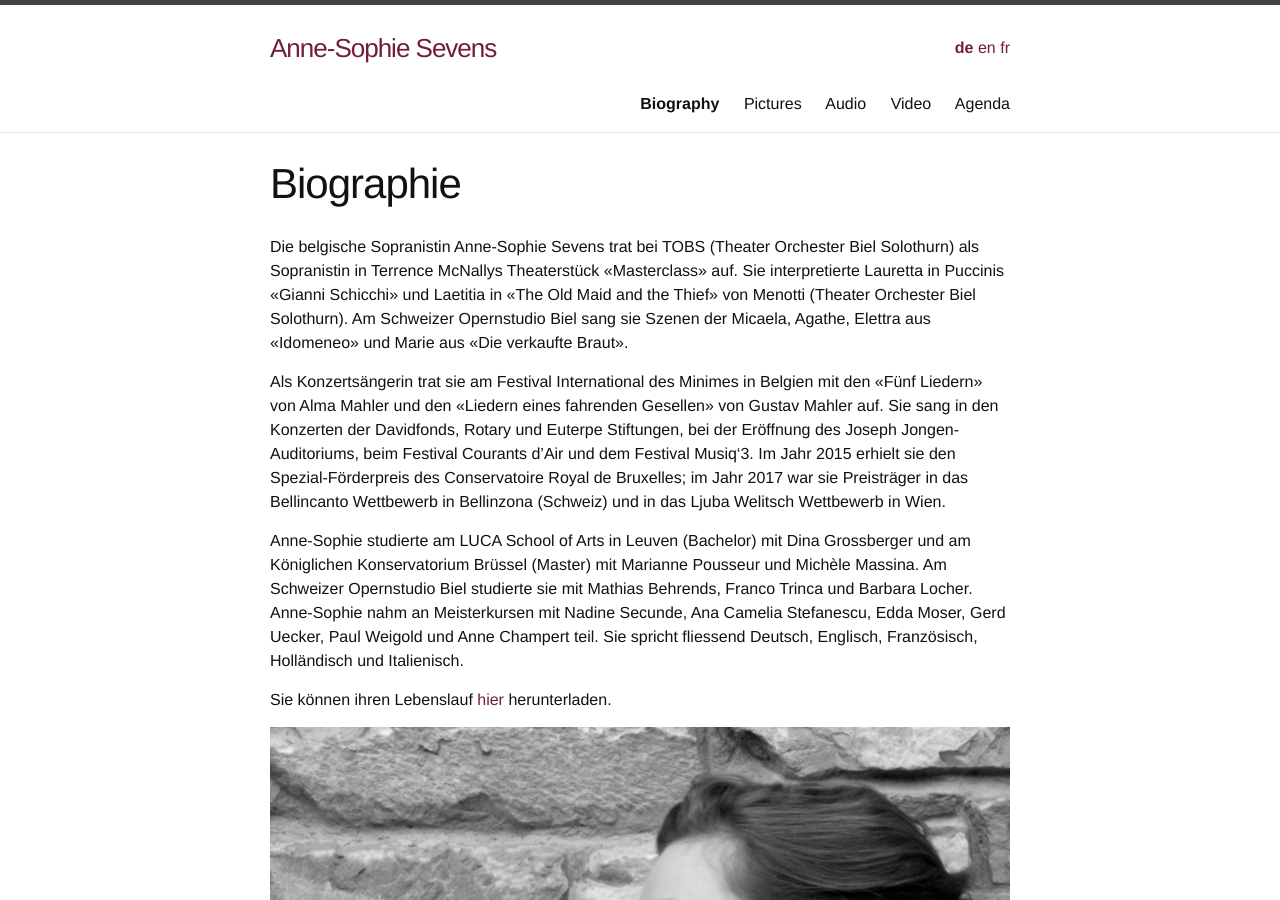
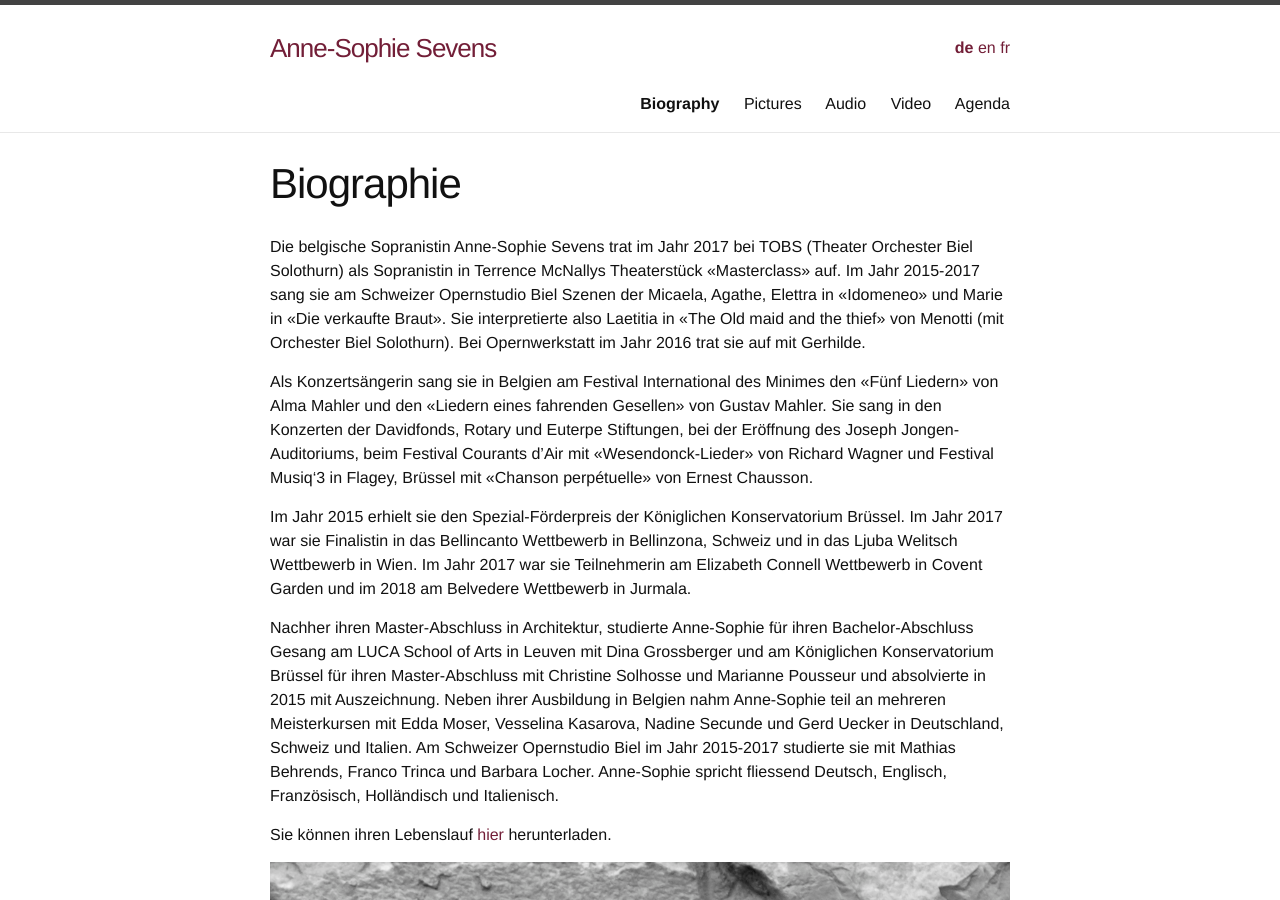
Before and after one commit to annesophie-sevens/annesophie-sevens.github.io, a Jekyll site: the page built from biography-de.md, in a window 1280 px wide and 900 px high. Built offline with Jekyll 4.4.1, drawn with Linux system fonts in a browser that asks for light colours.

Commit message:
Update biography-de.md

```diff
--- a/biography-de.md
+++ b/biography-de.md
@@ -6,14 +6,14 @@ lang: de
 ref: biography
 
 ---
-Die belgische Sopranistin Anne-Sophie Sevens trat bei TOBS (Theater Orchester Biel Solothurn) als Sopranistin in Terrence McNallys Theaterstück «Masterclass» auf. Sie interpretierte Lauretta in Puccinis «Gianni Schicchi» und Laetitia in «The Old Maid and the Thief» von Menotti (Theater Orchester Biel Solothurn). Am Schweizer Opernstudio Biel sang sie Szenen der Micaela, Agathe, Elettra aus «Idomeneo» und Marie aus «Die verkaufte Braut».
+Die belgische Sopranistin Anne-Sophie Sevens trat im Jahr 2017 bei TOBS (Theater Orchester Biel Solothurn) als Sopranistin in Terrence McNallys Theaterstück «Masterclass» auf. Im Jahr 2015-2017 sang sie am Schweizer Opernstudio Biel Szenen der Micaela, Agathe, Elettra in «Idomeneo» und Marie in «Die verkaufte Braut». Sie interpretierte also Laetitia in «The Old maid and the thief» von Menotti (mit Orchester Biel Solothurn). Bei Opernwerkstatt im Jahr 2016 trat sie auf mit Gerhilde.
 
-Als Konzertsängerin trat sie am Festival International des Minimes in Belgien mit den «Fünf Liedern» von Alma Mahler und den «Liedern eines fahrenden Gesellen» von Gustav Mahler auf. Sie sang in den Konzerten der Davidfonds, Rotary und Euterpe Stiftungen, bei der Eröffnung des Joseph Jongen-Auditoriums, beim Festival Courants d’Air und dem Festival Musiq‘3. Im Jahr 2015 erhielt sie den Spezial-Förderpreis des Conservatoire Royal de Bruxelles; im Jahr 2017 war sie Preisträger in das Bellincanto Wettbewerb in Bellinzona (Schweiz) und in das Ljuba Welitsch Wettbewerb in Wien.
+Als Konzertsängerin sang sie in Belgien am Festival International des Minimes den «Fünf Liedern» von Alma Mahler und den «Liedern eines fahrenden Gesellen» von Gustav Mahler. Sie sang in den Konzerten der Davidfonds, Rotary und Euterpe Stiftungen, bei der Eröffnung des Joseph Jongen-Auditoriums, beim Festival Courants d’Air mit «Wesendonck-Lieder» von Richard Wagner und Festival Musiq‘3 in Flagey, Brüssel mit «Chanson perpétuelle» von Ernest Chausson.
 
-Anne-Sophie studierte am LUCA School of Arts in Leuven (Bachelor) mit Dina Grossberger und am Königlichen Konservatorium Brüssel (Master) mit Marianne Pousseur und Michèle Massina.
-Am Schweizer Opernstudio Biel studierte sie mit Mathias Behrends, Franco Trinca und Barbara Locher. Anne-Sophie nahm an Meisterkursen mit Nadine Secunde, Ana Camelia Stefanescu, Edda Moser, Gerd Uecker, Paul Weigold und Anne Champert teil.
-Sie spricht fliessend Deutsch, Englisch, Französisch, Holländisch und Italienisch.
+Im Jahr 2015 erhielt sie den Spezial-Förderpreis der Königlichen Konservatorium Brüssel. Im Jahr 2017 war sie Finalistin in das Bellincanto Wettbewerb in Bellinzona, Schweiz und in das Ljuba Welitsch Wettbewerb in Wien. Im Jahr 2017 war sie Teilnehmerin am Elizabeth Connell Wettbewerb in Covent Garden und im 2018 am Belvedere Wettbewerb in Jurmala.
 
+Nachher ihren Master-Abschluss in Architektur, studierte Anne-Sophie für ihren Bachelor-Abschluss Gesang am LUCA School of Arts in Leuven mit Dina Grossberger und am Königlichen Konservatorium Brüssel für ihren Master-Abschluss mit Christine Solhosse und Marianne Pousseur und absolvierte in 2015 mit Auszeichnung. Neben ihrer Ausbildung in Belgien nahm Anne-Sophie teil an mehreren Meisterkursen mit Edda Moser, Vesselina Kasarova, Nadine Secunde und Gerd Uecker in Deutschland, Schweiz und Italien. Am Schweizer Opernstudio Biel im Jahr 2015-2017 studierte sie mit Mathias Behrends, Franco Trinca und Barbara Locher.
+Anne-Sophie spricht fliessend Deutsch, Englisch, Französisch, Holländisch und Italienisch.
 
 Sie können ihren Lebenslauf [hier]({{ site.baseurl }}/assets/CV.pdf) herunterladen.
 
```
